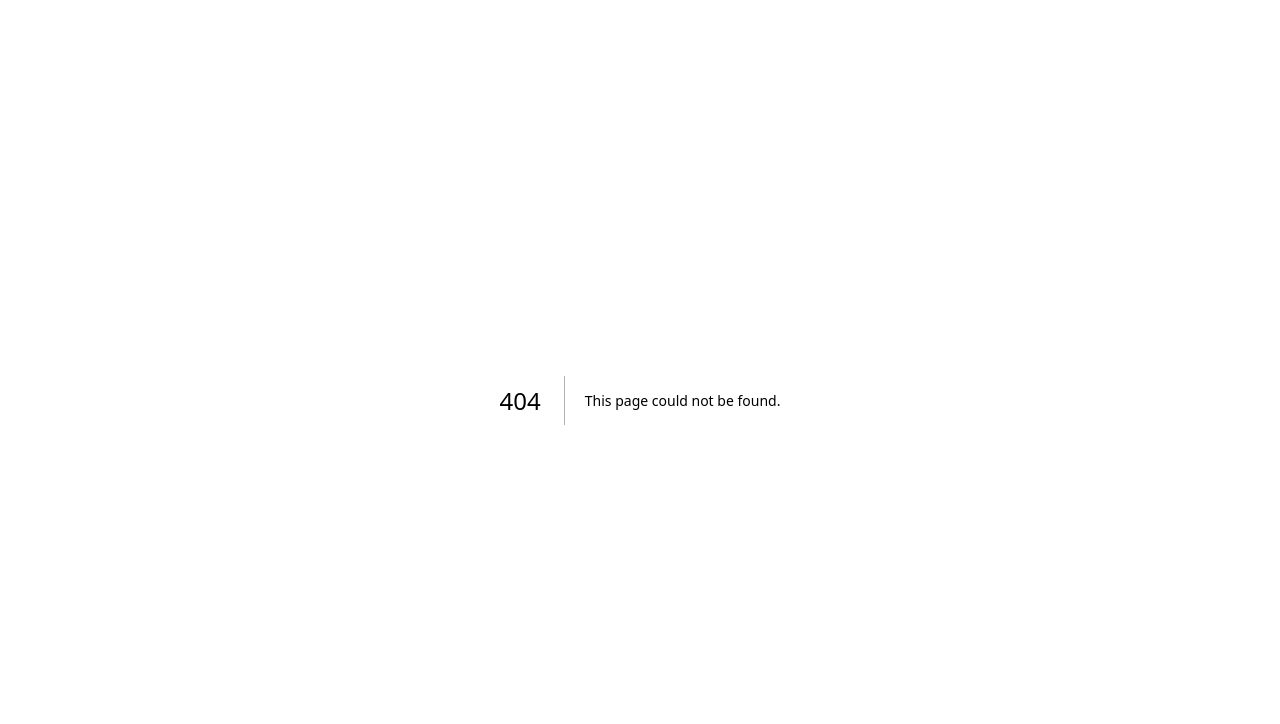
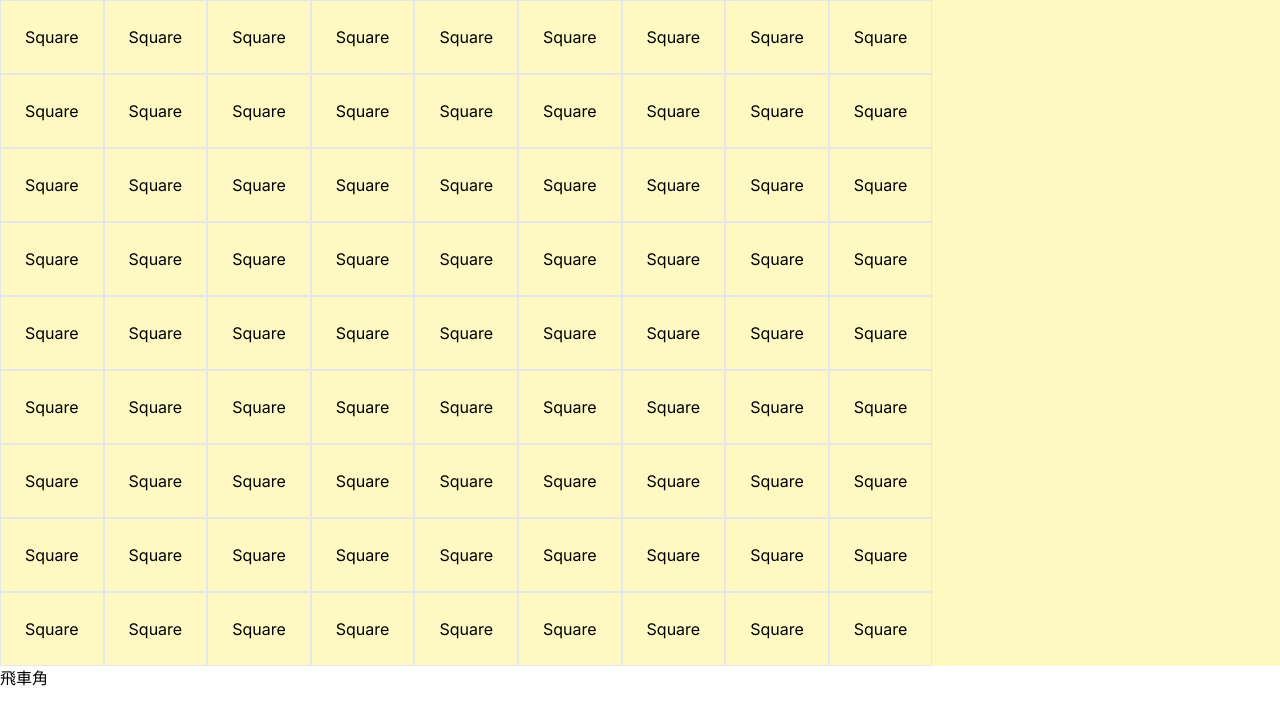
Before and after one commit to AgawaToshiki/making-shogi-app, a Next.js app: page /create in a window 1280 px wide. Before the commit this address had no page. Shown: the top 724 px of the page. Built offline with nearby package versions, Linux system fonts and the light colour scheme; no server answers; sample sign-in values are in the browser's storage.

Commit message:
盤面のコンポーネントを追加

```diff
--- a/app/components/Header.tsx
+++ b/app/components/Header.tsx
@@ -13,6 +13,13 @@ const Header = ({ user }: Props) => {
   return (
     <>
       <div className="fixed z-20 w-full py-6 px-4 flex justify-end gap-[10px] max-md:flex-col-reverse bg-red-100 shadow-md">
+        <nav>
+          <ul>
+            <li>
+              <Link href="/create">詰将棋作成</Link>
+            </li>
+          </ul>
+        </nav>
       </div>
     </>
   )
--- a/app/components/ProtectRoute.tsx
+++ b/app/components/ProtectRoute.tsx
@@ -1,3 +1,4 @@
+"use client"
 import React, { useEffect } from 'react';
 import { auth } from "../../firebase";
 import { onAuthStateChanged } from 'firebase/auth';
--- /dev/null
+++ b/app/components/Square.tsx
@@ -0,0 +1,9 @@
+import React from 'react'
+
+const Square = () => {
+  return (
+    <div className="p-6 border border-collapse">Square</div>
+  )
+}
+
+export default Square
--- /dev/null
+++ b/app/create/page.tsx
@@ -0,0 +1,129 @@
+"use client"
+import React, { useState } from 'react'
+import ProtectRoute from '../components/ProtectRoute'
+import Square from '../components/Square'
+
+const Create = () => {
+  const [isSelect, setSelect] = useState<boolean>(false);
+  const [piece, setPiece] = useState<string>("");
+  const handleSetPiece = (item: string) => {
+    setPiece(item);
+    setSelect(!isSelect);
+    console.log(piece)
+    console.log(isSelect)
+  }
+  return (
+    <ProtectRoute>
+      <div>
+        <div className="flex bg-yellow-100">
+          <Square />
+          <Square />
+          <Square />
+          <Square />
+          <Square />
+          <Square />
+          <Square />
+          <Square />
+          <Square />
+        </div>
+        <div className="flex bg-yellow-100">
+          <Square />
+          <Square />
+          <Square />
+          <Square />
+          <Square />
+          <Square />
+          <Square />
+          <Square />
+          <Square />
+        </div>
+        <div className="flex bg-yellow-100">
+          <Square />
+          <Square />
+          <Square />
+          <Square />
+          <Square />
+          <Square />
+          <Square />
+          <Square />
+          <Square />
+        </div>
+        <div className="flex bg-yellow-100">
+          <Square />
+          <Square />
+          <Square />
+          <Square />
+          <Square />
+          <Square />
+          <Square />
+          <Square />
+          <Square />
+        </div>
+        <div className="flex bg-yellow-100">
+          <Square />
+          <Square />
+          <Square />
+          <Square />
+          <Square />
+          <Square />
+          <Square />
+          <Square />
+          <Square />
+        </div>
+        <div className="flex bg-yellow-100">
+          <Square />
+          <Square />
+          <Square />
+          <Square />
+          <Square />
+          <Square />
+          <Square />
+          <Square />
+          <Square />
+        </div>
+        <div className="flex bg-yellow-100">
+          <Square />
+          <Square />
+          <Square />
+          <Square />
+          <Square />
+          <Square />
+          <Square />
+          <Square />
+          <Square />
+        </div>
+        <div className="flex bg-yellow-100">
+          <Square />
+          <Square />
+          <Square />
+          <Square />
+          <Square />
+          <Square />
+          <Square />
+          <Square />
+          <Square />
+        </div>
+        <div className="flex bg-yellow-100">
+          <Square />
+          <Square />
+          <Square />
+          <Square />
+          <Square />
+          <Square />
+          <Square />
+          <Square />
+          <Square />
+        </div>
+        <button onClick={ () => handleSetPiece('rook') }>
+          飛車
+        </button>
+        <button onClick={ () => handleSetPiece('bishop') }>
+          角
+        </button>
+        {piece}
+      </div>
+    </ProtectRoute>
+  )
+}
+
+export default Create
```
